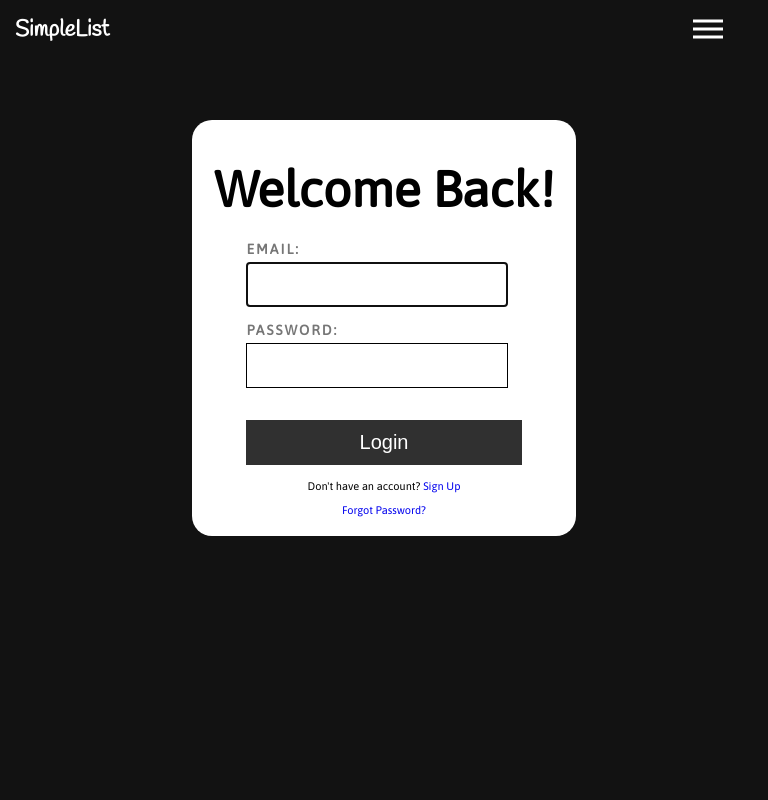
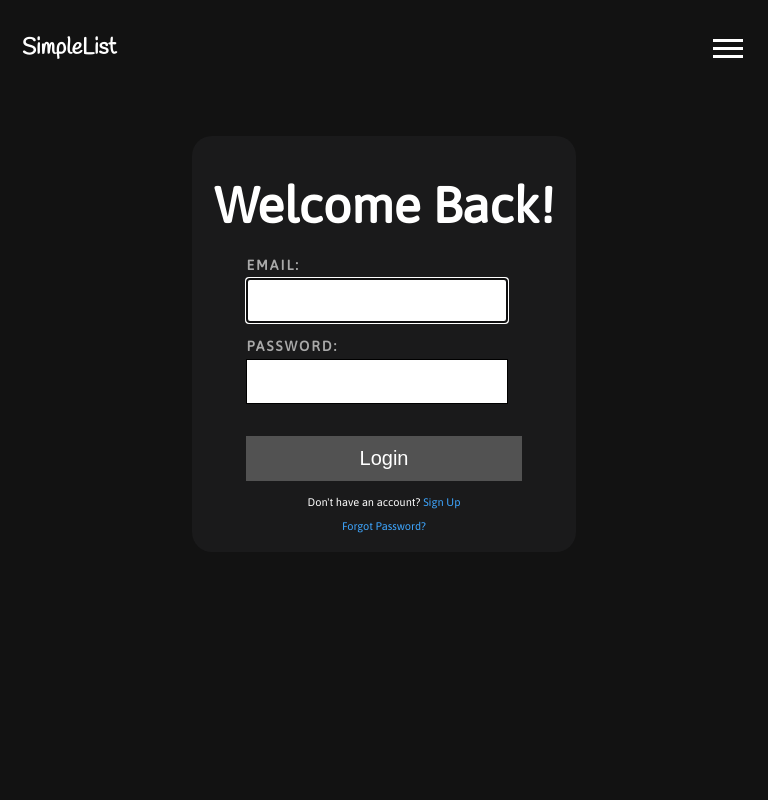
Before and after one commit to sebbycake/superlists, a Django app: page /account/login/?next=/lists/user/ in a window 768 px wide. Run offline with Django 3.2, Linux system fonts and the light colour scheme; some libraries are stand-ins or nearby versions.

Commit message:
Fixed list name checker error msg bug. Slightly revamped mobile navbar. Changed auth background to dark

```diff
--- a/static/css/auth.css
+++ b/static/css/auth.css
@@ -2,14 +2,15 @@
     width: 100%;
     margin: 0 auto;
     padding: 20px;
-    margin-top: 40px;
-    margin-bottom: 40px;
-    background-color: #fff;
+    margin-top: 20px;
+    margin-bottom: 20px;
+    background-color: rgb(26,26,27);
 }
 
 .auth-header {
     margin-top: 20px;
     text-align: center;
+    color: #fff;
 }
 
 .auth-form-container {
@@ -25,7 +26,7 @@ label {
     letter-spacing: 2px;
     line-height: 1.7;
     text-transform: uppercase;
-    color: #767676;
+    color: #A9A9A9;
 }
 
 input[type=email], input[type=password], input[id=id_username] {
@@ -38,25 +39,25 @@ input[type=email], input[type=password], input[id=id_username] {
 
 .auth-button {
     width: 100%;
-    background-color: #303030;
+    background-color: #525252;
     padding: 10px;
     margin-top: 20px;
     font-size: 20px;
     color: #fff;
-    border: 1px solid #303030;
+    border: 1px solid #525252;
     cursor: pointer;
 }
 
 .auth-button:hover {
     background-color: grey;
     border: 1px solid grey;
-    transition: all 0.5s ease;
 }
 
 .auth-btm-text {
     text-align: center;
     font-size: 11px;
     margin-top: 15px;
+    color: #fff
 }
 
 .auth-btm-text a {
@@ -70,6 +71,8 @@ input[type=email], input[type=password], input[id=id_username] {
     .auth-container {
         width: 50%;
         border-radius: 20px;
+        margin-top: 40px;
+        margin-bottom: 40px;
     }
 
     .auth-header {
@@ -84,5 +87,4 @@ input[type=email], input[type=password], input[id=id_username] {
         font-size: 20px;
     }
 
-
 }
--- a/static/css/index.css
+++ b/static/css/index.css
@@ -19,6 +19,9 @@ body {
     background: #121212;
 }
 
+a {
+    color: rgb(62, 166, 255)
+}
 
 .legal {
     width: 100%;
--- a/static/css/landing_page.css
+++ b/static/css/landing_page.css
@@ -17,7 +17,7 @@
 	font-size: 30px;
 	cursor: pointer;
 	top: -50px;
-	right: -20px;
+    right: -20px;
 }
 
 .modal-active {
--- a/static/css/list.css
+++ b/static/css/list.css
@@ -108,18 +108,11 @@ input[id='id_name']:-moz-placeholder, input[id='id_text']:-moz-placeholder { /*
 }
 
 .item:hover {
-    /* border-left: 10px solid #9400D3; */
     border: 1px solid #edeeef;
-}
-
-.item a {
-    /* color: #FFFF99; */
-    color: rgb(62, 166, 255);
 }
 
 .delete-item-btn, .pin-item-btn {
     float: right;
-    opacity: 0.5;
     cursor: pointer;
     position: relative;
     top: 5px;
@@ -127,7 +120,7 @@ input[id='id_name']:-moz-placeholder, input[id='id_text']:-moz-placeholder { /*
 }
 
 .delete-item-btn:hover, .pin-item-btn:hover {
-    opacity: 1
+    opacity: 0.5;
 }
 
 .item-timestamp {
--- a/static/css/navbar.css
+++ b/static/css/navbar.css
@@ -1,7 +1,7 @@
 .logo {
     font-size: 15px;
     font-family: 'Handlee', cursive;
-    padding: 15px;
+    margin-left: 20px;
 }
 
 .logo a {
@@ -13,36 +13,36 @@
     color: rgb(160, 78, 219);
 }
 
-
 nav {
-    height: 10vh;
     display: flex;
+    justify-content: space-around;
+    align-items: center;
+    min-height: 12vh;
 }
 
 .nav-links {
     display: flex;
-    list-style: none;
-    width: 30%;
-    height: 120%;
     justify-content: space-around;
-    align-items: center;
+    width: 35%;
     margin-left: auto;
-    cursor: pointer;
 }
 
-.nav-links li a {
+.nav-links li {
+    list-style: none;
+}
+
+.nav-links a {
     color: #fff;
     text-decoration: none;
     font-size: 18px;
     letter-spacing: 2px;
 }
 
-.nav-links li a:hover {
+.nav-links a:hover {
     color: rgb(160, 78, 219);
-    /* transition: .9s; */
 }
 
-.nav-links li a:after {
+.nav-links a:after {
     display: block;
     content: '';
     border-bottom: solid 3px rgb(160, 78, 219);
@@ -50,84 +50,89 @@ nav {
     transition: transform 250ms ease-in-out;
 }
 
-.nav-links li a:hover:after {
+.nav-links a:hover:after {
     transform: scaleX(1);
 }
 
 @media (max-width:768px) {
 
-    .line {
+    .logo {
+        position: absolute;
+        left: 2px;
+    }
+
+    .burger {
+        position: absolute;
+        right: 20px;
+        z-index: 2;
+        cursor: pointer;
+    }
+
+    .burger div {
         width: 30px;
         height: 3px;
         background-color: #fff;
         margin: 5px;
-    }
-
-    nav {
-        position: relative;
-    }
-
-    .burger {
-        position: absolute;
-        cursor: pointer;
-        right: 5%;
-        top: 36%;
-        transform: translate(-5%, -50%);
-        z-index: 2;
+        transition: all 0.5s ease;
     }
 
     .nav-links {
-        position: fixed;
+        position: absolute;
+        top: 0vh;
+        right: 0px;
         height: 100vh;
-        background: rgb(160, 78, 219);
         width: 100%;
         flex-direction: column;
         justify-content: space-evenly;
-        clip-path: circle(100px at 90% -30%);
-        -webkit-clip-path: circle(100px at 90% -30%);
-        transition: all 0.5s ease-out;
-        pointer-events: none;
+        align-items: center;
+        background-color: indigo;
         z-index: 1;
-    }
-
-    .nav-links.open {
-        clip-path: circle(1200px at 90% -20%);
-        -webkit-clip-path: circle(1200px at 90% -20%);
-        pointer-events: all;
+        display: none;
+        transition: all 0.5s;
     }
 
     .nav-links li {
         opacity: 0;
     }
 
-    .nav-links li a {
-        font-size: 30px;
+    .nav-links a {
+        font-size: 28px;
     }
 
-    .nav-links li a:hover {
+    .nav-links a:hover {
         color: #fff;
     }
 
-    .nav-links li:nth-child(1) {
-        transition: all 0.5s ease 0.2s;
+    .nav-links a:after {
+        border-bottom: solid 3px #fff;
     }
 
-    .nav-links li:nth-child(2) {
-        transition: all 0.5s ease 0.4s;
+}
+
+.nav-active {
+    display: flex;
+    /* transform: translateX(0%) */
+}
+
+@keyframes navLinkFade {
+    from {
+        opacity: 0;
+        transform: translateX(50px);
     }
+    to {
+        opacity: 1;
+        transform: translateX90px;
+    }
+}
 
-    .nav-links li:nth-child(3) {
-        transition: all 0.5s ease 0.6s;
-    }
+.toggle .line1 {
+    transform: rotate(-45deg) translate(-5px, 6px);
+}
 
-    .nav-links li:nth-child(4) {
-        transition: all 0.5s ease 0.8s;
-    }
+.toggle .line2 {
+    opacity: 0;
+}
 
-    li.fade {
-        opacity: 1;
-    }
-
-
-
+.toggle .line3 {
+    transform: rotate(45deg) translate(-5px, -6px);
 }
--- a/static/js/list.js
+++ b/static/js/list.js
@@ -18,10 +18,10 @@ window.Superlists.initialize = function () {
 
                 if (json.is_taken) {
                     canPost = false;
-                    displayMessage('list-name-error-msg', 'input[name="name"]');
+                    displayMessage('list-name-error-msg', null, 'input[name="name"]');
                 } else {
                     canPost = true;
-                    displayMessage('list-name-success-msg', 'input[name="name"]');
+                    displayMessage('list-name-success-msg', null, 'input[name="name"]');
                 } // end of json if avail stmt
 
             }, // end of success function
--- a/static/js/navbar.js
+++ b/static/js/navbar.js
@@ -1,12 +1,23 @@
-// navbar animation
 const burger = document.querySelector('.burger');
-const navLinks = document.querySelector('.nav-links');
-const links = document.querySelectorAll('.nav-links li');
+const nav = document.querySelector('.nav-links');
+const navLinks = document.querySelectorAll('.nav-links li');
 
-// on click show navbar
 burger.addEventListener('click', () => {
-    navLinks.classList.toggle('open');
-    links.forEach(link => {
-        link.classList.toggle('fade');
+
+    // toggle nav
+    nav.classList.toggle('nav-active');
+
+    // animate links
+    navLinks.forEach((link, index) => {
+
+        if (link.style.animation) {
+            link.style.animation = ''
+        } else {
+            link.style.animation = `navLinkFade 0.5s ease forwards ${index / 7 + 0.1}s`;
+        }
     })
+
+    // animate burger to a cross
+    burger.classList.toggle('toggle');
+
 })
--- a/templates/base.html
+++ b/templates/base.html
@@ -56,12 +56,6 @@
             <h1><a href="{% url 'home' %}">SimpleList</a></h1>
         </div>
 
-        <div class="burger">
-            <div class="line"></div>
-            <div class="line"></div>
-            <div class="line"></div>
-        </div>
-
         <ul class="nav-links">
             {% if not user.is_authenticated %}
             <li>
@@ -87,6 +81,12 @@
             </li>
         </ul>
 
+        <div class="burger">
+            <div class="line1"></div>
+            <div class="line2"></div>
+            <div class="line3"></div>
+        </div>
+
     </nav>
 
     {% block modal %}
--- a/user/templates/user/logout.html
+++ b/user/templates/user/logout.html
@@ -10,7 +10,7 @@ log out
 <div class="auth-container">
 
     <div align="center">
-        <h2>You have logged out successfully.</h2>
+        <h2 style="color:#fff">You have logged out successfully.</h2>
         <br /><br />
         <a href="{% url 'home' %}">Back to main page</a>
     </div>
--- a/user/templates/user/register.html
+++ b/user/templates/user/register.html
@@ -18,9 +18,8 @@ sign up
         <form action="{% url 'user_create' %}" method="POST">
             {% csrf_token %}
             {{ form.as_p }}
-            <br />
             <input type="checkbox" required />
-            <small>
+            <small style="color:#fff">
                 I have read and agree to the <a href="{% url 'terms_of_service' %}">Terms of Service</a>
                 and <a href="{% url 'privacy_policy' %}">Privacy Policy</a>.
             </small>
```
